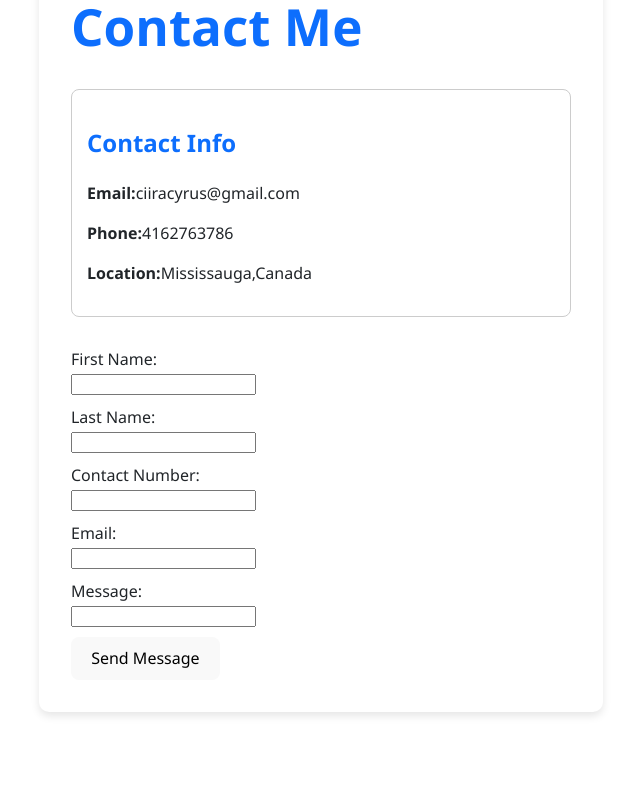
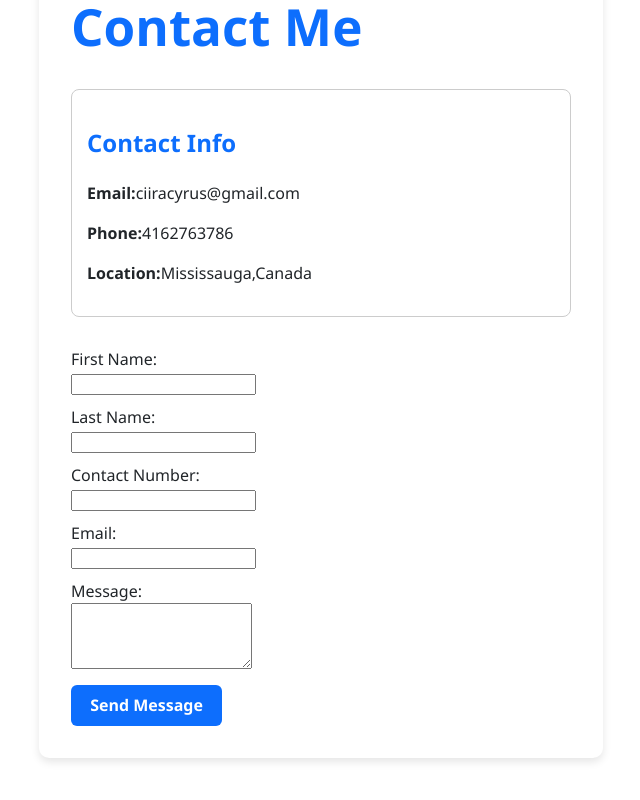
Before and after one commit to CYRUSMAINA/COMP229-Week2, a React (Vite) app: page /contacts in a window 1280 px wide. Shown: the part 286-1086 px from the top of the page, without its empty margins (319-959 px from the left). Before the commit the page ends 1062 px from the top, so only its background shows below. Built offline with nearby package versions, Linux system fonts and the light colour scheme.

Commit message:
update CSS n Contacts

```diff
--- a/src/App.css
+++ b/src/App.css
@@ -128,46 +128,6 @@ h1, h2, h3 {
 
 /*Home page*/
 
-.home-container {
-  padding: 2rem;
-  max-width: 700px;
-  margin: 2rem auto;
-  text-align: center;
-  background-color: var(--card-bg);
-  border-radius: 10px;
-  box-shadow: 0 4px 8px rgba(0,0,0,0.1);
-  color: var(--text-color);
-}
-
-.home-container h1 {
-  color: var(--primary-color);
-  margin-bottom: 1rem;
-}
-
-.home-container p {
-  font-size: 1.1rem;
-  line-height: 1.6;
-}
-.home-container {
-  padding: 2rem;
-  max-width: 700px;
-  margin: 2rem auto;
-  text-align: center;
-  background-color: var(--card-bg);
-  border-radius: 10px;
-  box-shadow: 0 4px 8px rgba(0,0,0,0.1);
-  color: var(--text-color);
-}
-
-.home-container h1 {
-  color: var(--primary-color);
-  margin-bottom: 1rem;
-}
-
-.home-container p {
-  font-size: 1.1rem;
-  line-height: 1.6;
-}
 .home-container {
   padding: 2rem;
   max-width: 700px;
@@ -337,9 +297,6 @@ h1, h2, h3 {
   border-radius: 6px;
 }
 
-h1, h2, h3 {
-  color: var(--primary-color);
-}
 
 /*main-header*/
 .main-header {
@@ -451,3 +408,18 @@ h1, h2, h3 {
   display: block;
   margin-bottom: 1rem;
 }
+
+button {
+  padding: 0.6rem 1.2rem;
+  border: none;
+  background-color: var(--primary-color);
+  color: white;
+  border-radius: 6px;
+  cursor: pointer;
+  font-weight: bold;
+}
+
+button:hover {
+  background-color: var(--accent-color);
+  color: var(--text-color);
+}
--- a/src/component/Contacts.jsx
+++ b/src/component/Contacts.jsx
@@ -11,7 +11,7 @@ import { useNavigate } from "react-router-dom";
 export default function Contacts()
 {
    const [formData, setFormData] = useState({
-      firstName:" ",
+      firstName:"",
       lastName:"",
       contactNumber:"",
       email:"",
@@ -25,6 +25,7 @@ export default function Contacts()
    }
    const handleSubmit = (e)=>{
       e.preventDefault();
+      alert("Message sent successfully!");
       console.log("form Submited:",formData);
       navigate('/')
    }
@@ -52,18 +53,17 @@ export default function Contacts()
             </div>
             <div style={{marginBottom:"10px"}}>
                <label>Contact Number:</label><br/>
-               <input type="text" name="contactNumber" value={formData.contactNumber} onChange={handleChange} required/>
+               <input type="tel" name="contactNumber" value={formData.contactNumber} onChange={handleChange} required/>
 
             </div>
             <div style={{marginBottom:"10px"}}>
                <label>Email:</label><br/>
-               <input type="text" name="email" value={formData.email} onChange={handleChange} required/>
+               <input type="email" name="email" value={formData.email} onChange={handleChange} required/>
 
             </div>
             <div style={{marginBottom:"10px"}}>
                <label>Message:</label><br/>
-               <input type="text" name="message" value={formData.message} onChange={handleChange} required/>
-
+               <textarea name="message" value={formData.message} onChange={handleChange} required rows="4" />
             </div>
             <button type="submit">Send Message</button>
          </form>
--- a/src/component/Projects.jsx
+++ b/src/component/Projects.jsx
@@ -45,14 +45,14 @@ export default function Projects()
         </p>
         <div className="project-links">
           <a href="https://github.com/CYRUSMAINA" target="_blank" rel="noopener noreferrer" className="project-button">
-            View Code
+            View my GitHub
           </a>
 
         </div>
 
     </div>
 
-  </div>
+</div>
 
      );
 }
```
